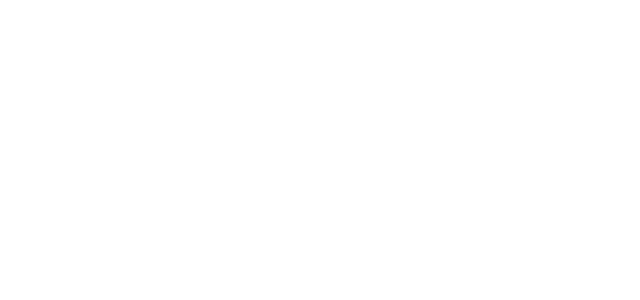
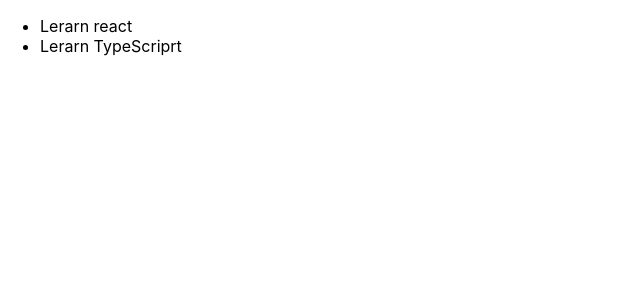
Before and after one commit to ShakiLhossain900/practice-of-first-work-on-TYPESCRIPT, a React (Create React App) app in the folder react-ts/: page / in a window 1280 px wide. Shown: the top 300 px of the page, without its empty margins (0-640 px from the left). Built offline with nearby package versions, Linux system fonts and the light colour scheme; the HTML template or start-up script is replaced by a standard one.

Commit message:
adding the

```diff
--- a/react-ts/src/App.tsx
+++ b/react-ts/src/App.tsx
@@ -1,11 +1,11 @@
-import React from 'react';
+import Todos from './components/Todos';
 
 import './App.css';
 
 function App() {
   return (
     <div >
-
+   <Todos/>
     </div>
   );
 }
--- a/react-ts/src/components/Todos.tsx
+++ b/react-ts/src/components/Todos.tsx
@@ -2,9 +2,11 @@ import React from 'react';
 
 const Todos = () => {
     return (
-        <div>
+        <ul>
+           <li>Lerarn react</li>
+           <li>Lerarn TypeScriprt</li>
 
-        </div>
+        </ul>
     );
 };
 
```
